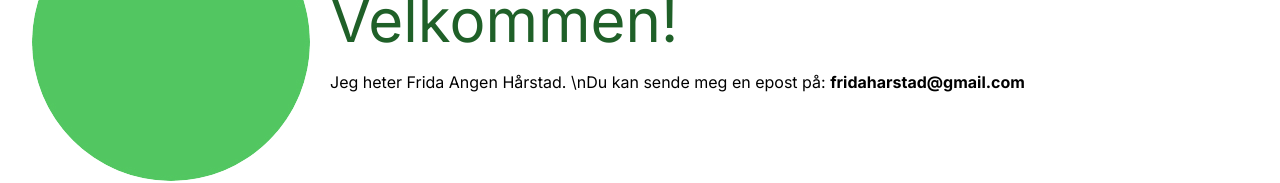
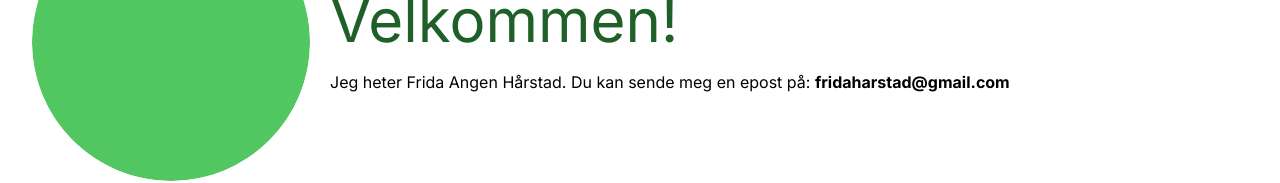
Before and after one commit to FridaHaars/personlig-nettside, a Next.js app: page / in a window 1280 px wide. Shown: the part 289-472 px from the top of the page. Built offline with nearby package versions, Linux system fonts and the light colour scheme.

Commit message:
newline fail

```diff
--- a/components/Introduction.jsx
+++ b/components/Introduction.jsx
@@ -21,7 +21,7 @@ export function Introduction() {
       <div className="flex flex-col gap-5 my-auto text-center sm:text-left">
         <h1 className="text-secondary-700 text-4xl sm:text-6xl">Velkommen!</h1>
         <p>
-          Jeg heter Frida Angen Hårstad. \nDu kan sende meg en epost på:{" "}
+          Jeg heter Frida Angen Hårstad. Du kan sende meg en epost på:{" "}
           <a
             className="font-bold hover:underline"
             href="mailto:fridaharstad@gmail.com"
```
